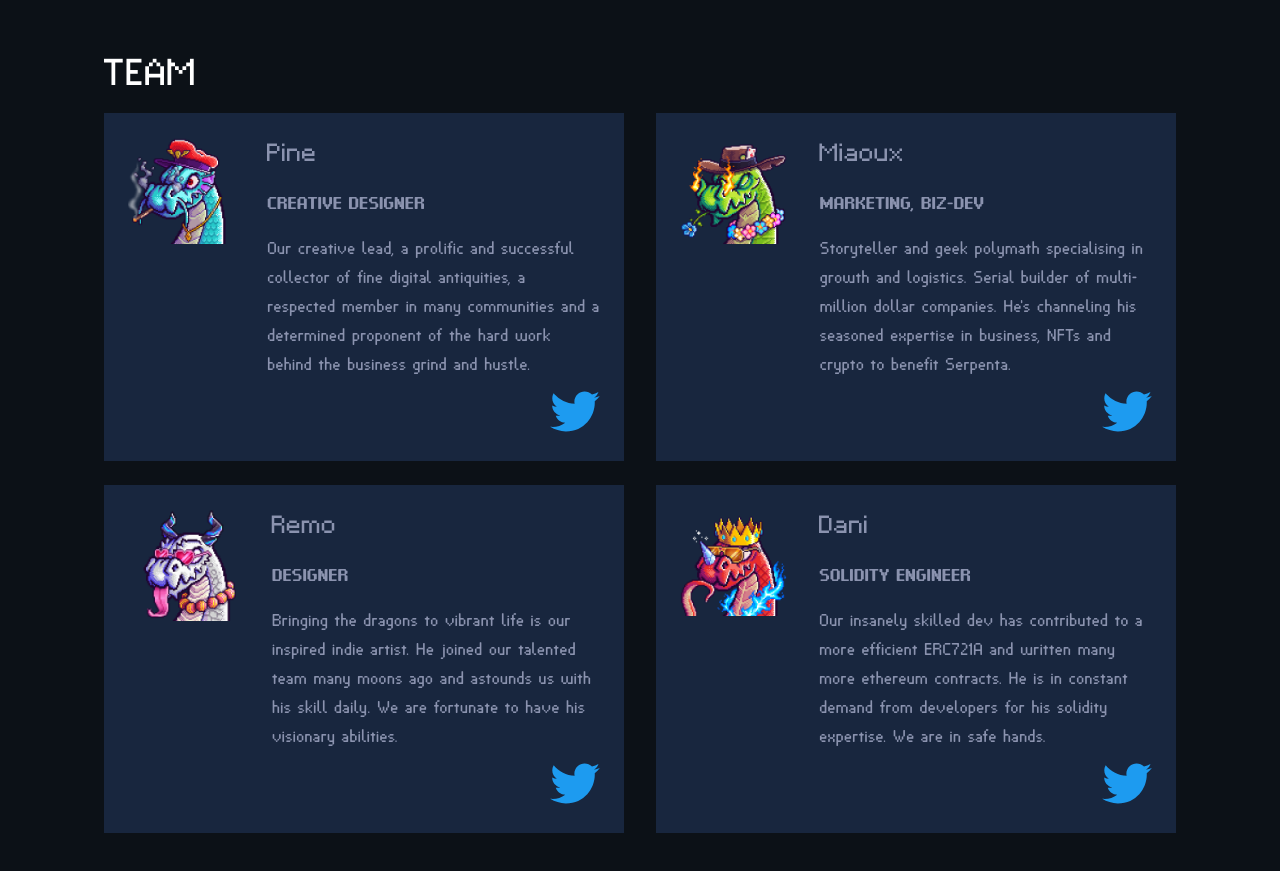
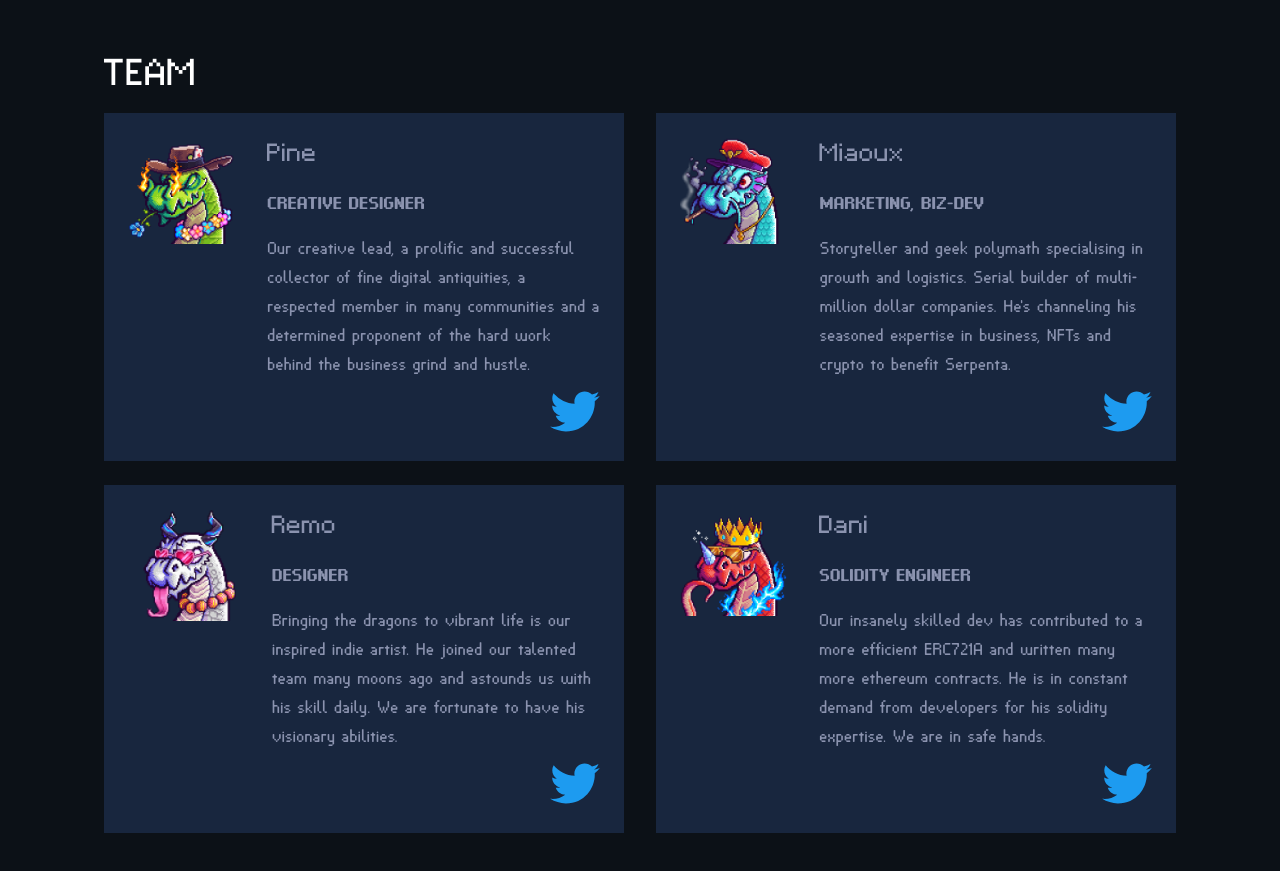
Before and after one commit to WKingdom01/AF_Serpenta_NFT, a Next.js app: page / in a window 1280 px wide. Shown: the part 4940-5811 px from the top of the page. Built offline with nearby package versions, Linux system fonts and the light colour scheme; no server answers.

Commit message:
Updated dragon order
Updated dragon order

```diff
--- a/pages/components/Team.js
+++ b/pages/components/Team.js
@@ -11,7 +11,7 @@ const Team = () => (
         <div className="team__image">
             <Image
                 alt="dragon"
-                src="/1.png"
+                src="/2.png"
                 layout="intrinsic"
                 width="200"
                 height="200"
@@ -40,7 +40,7 @@ const Team = () => (
         <div className="team__image">
             <Image
                 alt="dragon"
-                src="/2.png"
+                src="/1.png"
                 layout="intrinsic"
                 width="200"
                 height="200"
```
